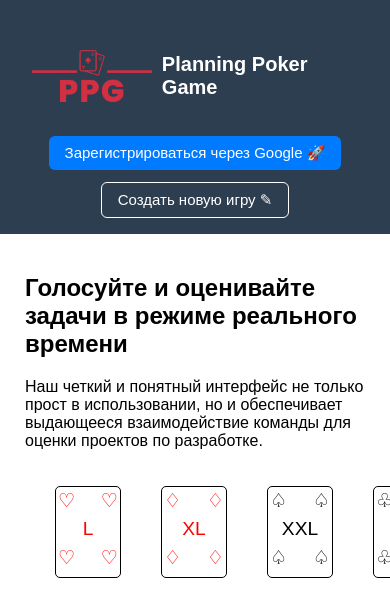
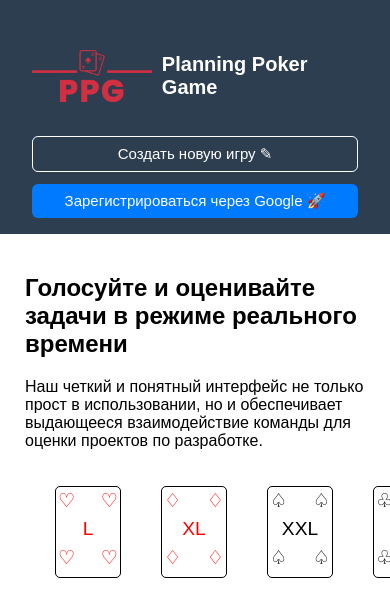
Before and after one commit to RamZek158/Planning-Poker-Game, a React app: page / in a window 390 px wide. Shown: the top 616 px of the page. Built offline with nearby package versions, Linux system fonts and the light colour scheme.

Commit message:
Addedd css styles for header- mobile view

```diff
--- a/src/components/Header/Header.css
+++ b/src/components/Header/Header.css
@@ -84,11 +84,31 @@
 }
 
 @media (max-width: 768px) {
-    .menuItem {
-        position: relative;
-        z-index: 1999;
+    .right-section{
+        width: 100%;
+    }
+   .auth-buttons{
+       width: 100%;
+   }
+    .auth-buttons button{
+        width: 100%;
+    }
+    .profile-wrapper {
+        width: 100%;
     }
 }
 
 @media (max-width: 576px) {
+    .right-section{
+        width: 100%;
+    }
+    .auth-buttons{
+        width: 100%;
+    }
+    .auth-buttons button{
+        width: 100%;
+    }
+    .profile-wrapper {
+        width: 100%;
+    }
 }
--- a/src/components/Header/Header.jsx
+++ b/src/components/Header/Header.jsx
@@ -81,6 +81,7 @@ const Header = () => {
 
             <div className="right-section">
                 <div className="auth-buttons">
+                    <button className="btn secondary" onClick={handleCreateNewGame}>Создать новую игру ✎</button>
                     <div className="profile-wrapper">
                         {!user ? (
                             <button className="btn primary" onClick={login}>Зарегистрироваться через Google 🚀</button>
@@ -100,7 +101,6 @@ const Header = () => {
                             </>
                         )}
                     </div>
-                    <button className="btn secondary" onClick={handleCreateNewGame}>Создать новую игру ✎</button>
                 </div>
             </div>
         </header>
```
